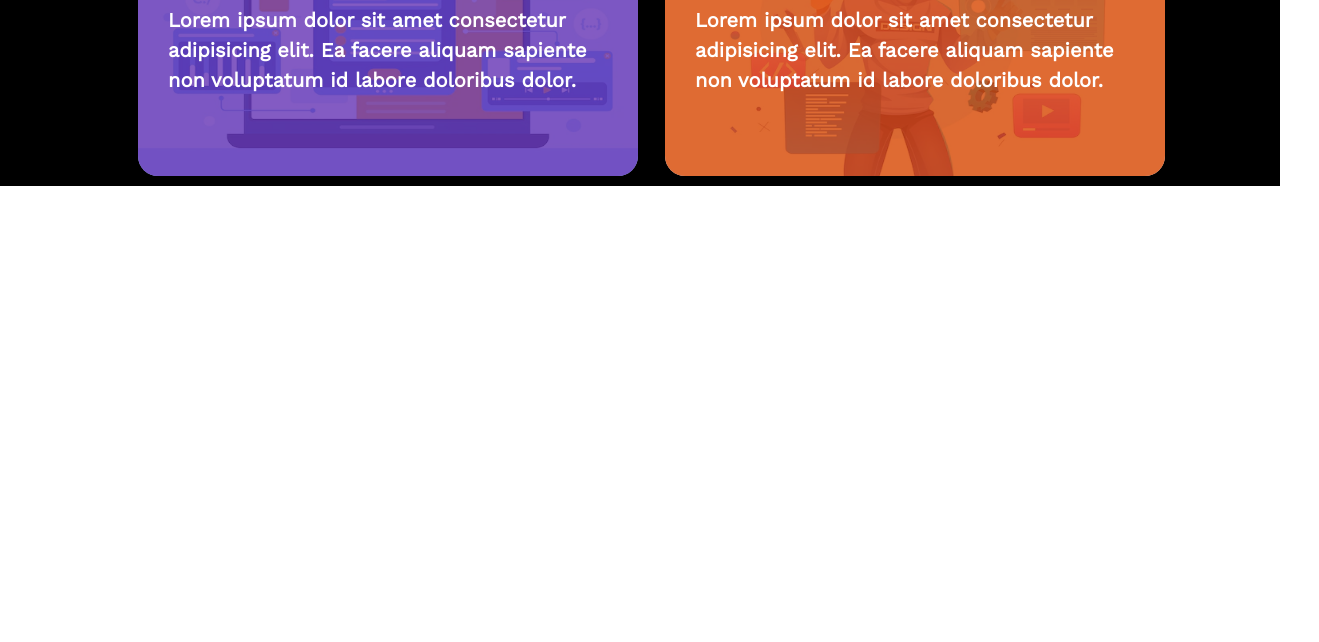
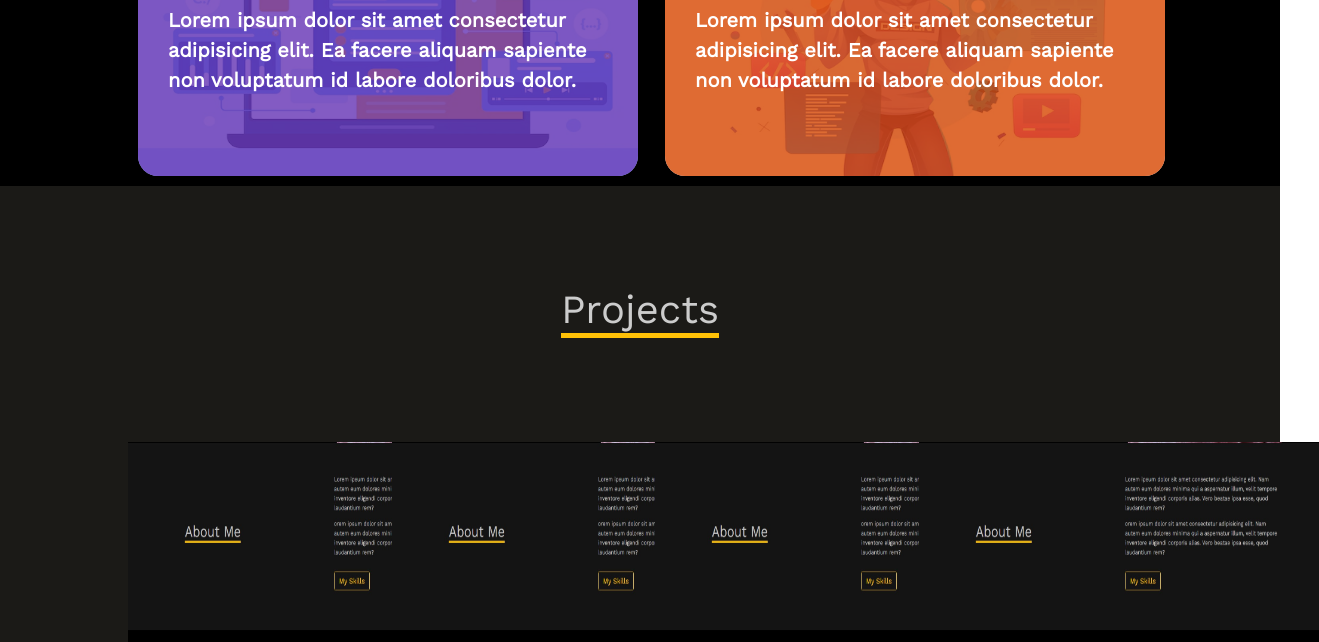
Before and after one commit to trend87/Portfolio-2.0, a plain HTML site: page index.html in a window 1280 px wide. Shown: the part 1801-2443 px from the top of the page, 1319 px wide, since content can reach past the window. Before the commit the page ends 1988 px from the top, so only its background shows below. Drawn offline with nearby package versions, Linux system fonts and the light colour scheme.

Commit message:
added bootstrap container-fluid and some test projects

```diff
--- a/index.html
+++ b/index.html
@@ -182,15 +182,36 @@
  <!-- End of third of section -->
 
  <!-- Beginning of Fourth Section -->
- <div class="container-fluid">
-   <div class="row">
-     <div class="col-lg-12">
+ <section id="Projects-section" style="background-color:#1B1A17;">
+  <div class="container-fluid ">
+    <h1 class="skills-h1" > <a name="skills" ><span>Projects</span> </a> </h1>
+
+     <div class="row">
+       <div class="col-lg-3 col-md-4 col-sm-12">
+         <img src="about.jpg" alt="" width="400" height="200">
+
+       </div>
+       <div class="col-lg-3 col-md-4 col-sm-12">
+        <img src="about.jpg" alt="" width="400" height="200">
+
+      </div>
+
+      <div class="col-lg-3 col-md-4 col-sm-12">
+        <img src="about.jpg" alt="" width="400" height="200">
+
+      </div>
+
+      <div class="col-lg-3 col-md-4 col-sm-12">
+        <img src="about.jpg" alt="" width="400" height="200">
+
+      </div>
+
 
      </div>
 
    </div>
+ </section>
 
- </div>
 <!-- <div class="card bg-dark text-light"  style="width: 18rem;">
   <img src="profile.jpg" class="card-img-top" alt="...">
   <div class="card-body">
--- a/style.css
+++ b/style.css
@@ -302,6 +302,7 @@ text-align: center;
 }
 .skills h1{
     font-size: 25px;
+    font-weight: bold;
 }
 
 }
```
